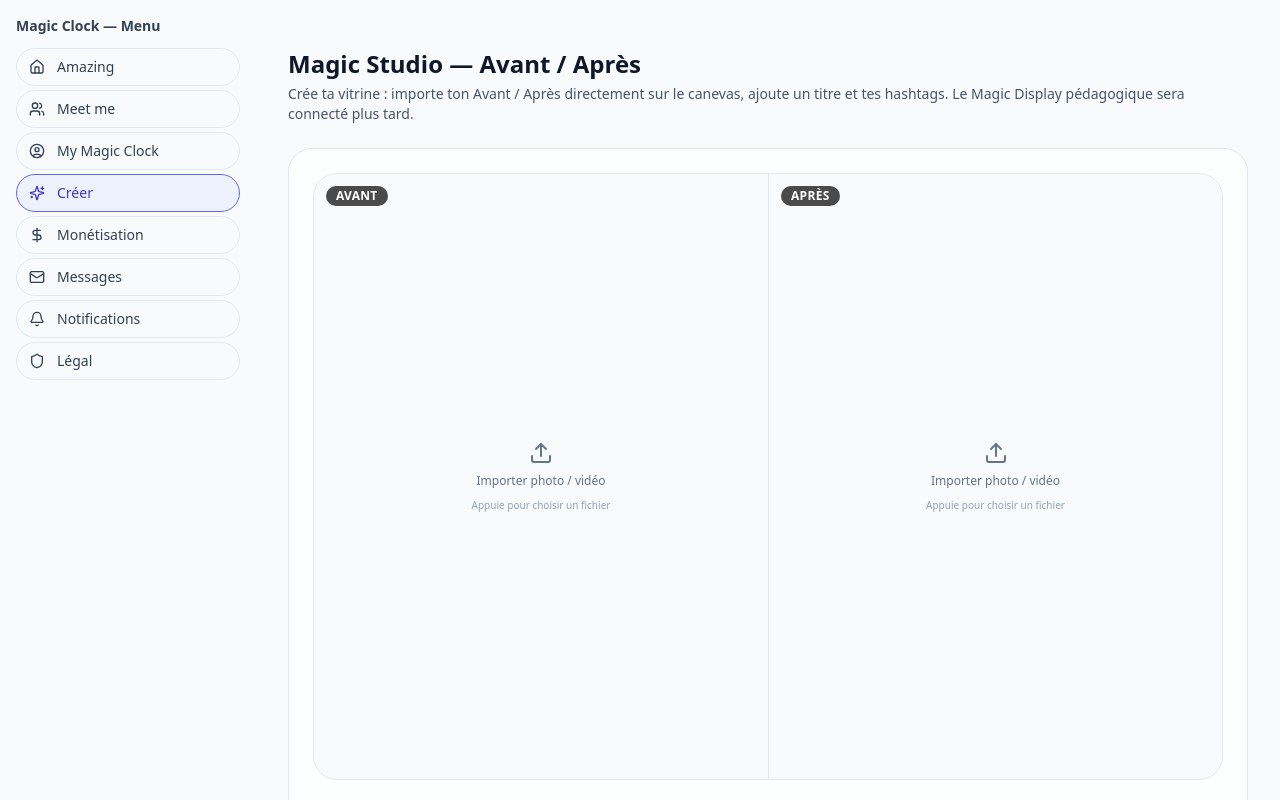
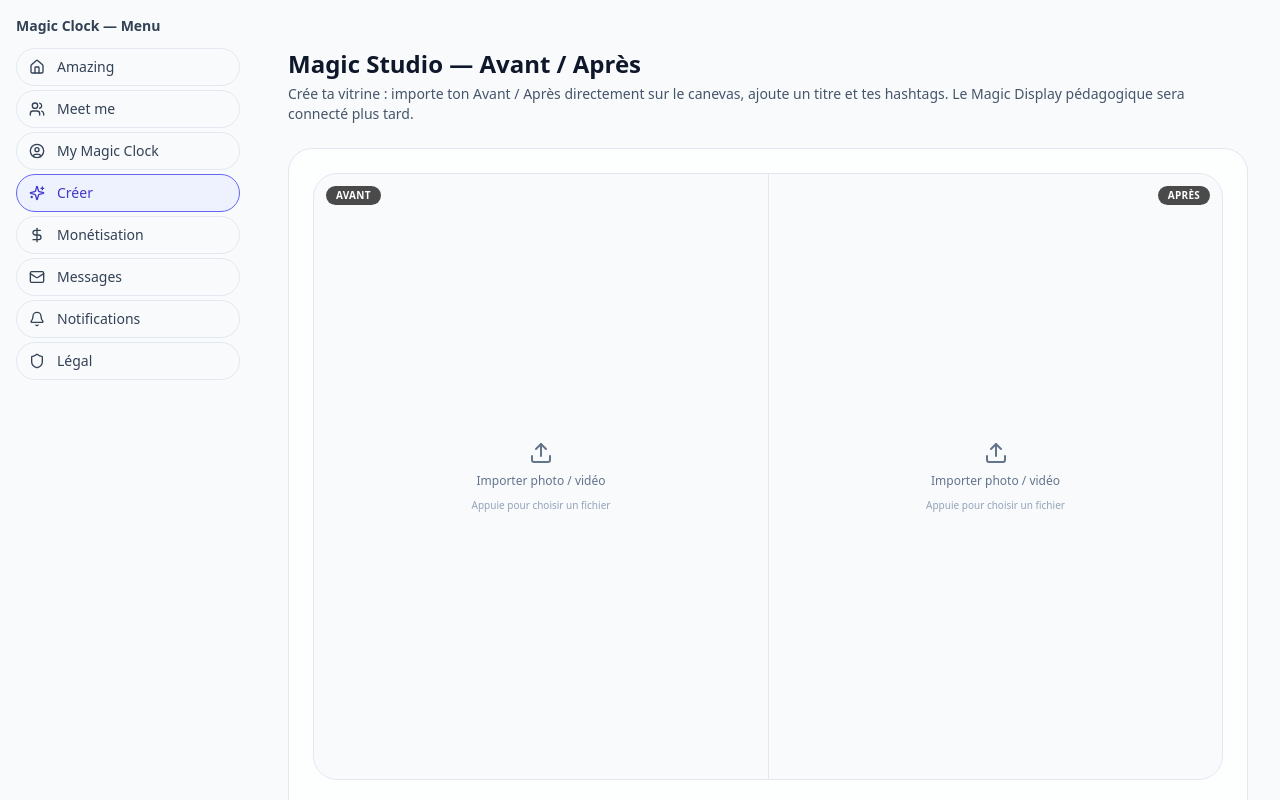
Before and after one commit to welcome-magic-clock/magic-clock-web-mvp, a Next.js app: page /studio in a window 1280 px wide. Shown: the top 800 px of the page. Built offline with nearby package versions, Linux system fonts and the light colour scheme.

Commit message:
Update page.tsx

```diff
--- a/app/studio/page.tsx
+++ b/app/studio/page.tsx
@@ -28,9 +28,7 @@ export default function MagicStudioPage() {
     if (!file) return;
 
     const url = URL.createObjectURL(file);
-    const kind: MediaKind = file.type.startsWith("video")
-      ? "video"
-      : "image";
+    const kind: MediaKind = file.type.startsWith("video") ? "video" : "image";
 
     const state: MediaState = { kind, url };
 
@@ -62,8 +60,8 @@ export default function MagicStudioPage() {
               className="relative aspect-[3/4] w-full overflow-hidden focus:outline-none focus-visible:ring-2 focus-visible:ring-brand-500"
               onClick={() => beforeInputRef.current?.click()}
             >
-              <span className="absolute left-3 top-3 z-10 rounded-full bg-black/70 px-2.5 py-0.5 text-xs font-semibold uppercase tracking-wide text-white">
-                Avant
+              <span className="absolute left-3 top-3 z-10 rounded-full bg-black/70 px-2.5 py-0.5 text-[10px] font-semibold uppercase tracking-wide text-white">
+                AVANT
               </span>
               {before.url ? (
                 before.kind === "video" ? (
@@ -103,8 +101,8 @@ export default function MagicStudioPage() {
               className="relative aspect-[3/4] w-full overflow-hidden focus:outline-none focus-visible:ring-2 focus-visible:ring-brand-500"
               onClick={() => afterInputRef.current?.click()}
             >
-              <span className="absolute left-3 top-3 z-10 rounded-full bg-black/70 px-2.5 py-0.5 text-xs font-semibold uppercase tracking-wide text-white">
-                Après
+              <span className="absolute right-3 top-3 z-10 rounded-full bg-black/70 px-2.5 py-0.5 text-[10px] font-semibold uppercase tracking-wide text-white">
+                APRÈS
               </span>
               {after.url ? (
                 after.kind === "video" ? (
@@ -177,8 +175,9 @@ export default function MagicStudioPage() {
 
       <section className="space-y-1">
         <p className="text-[11px] text-slate-500">
-          MVP : le bouton de publication (FREE / Abonnement / PPV) sera ajouté ici
-          pour envoyer ce Magic Studio dans Amazing et le lier à un Magic Display.
+          MVP : le bouton de publication (FREE / Abonnement / PPV) sera ajouté
+          ici pour envoyer ce Magic Studio dans Amazing et le lier à un Magic
+          Display.
         </p>
       </section>
     </main>
```
